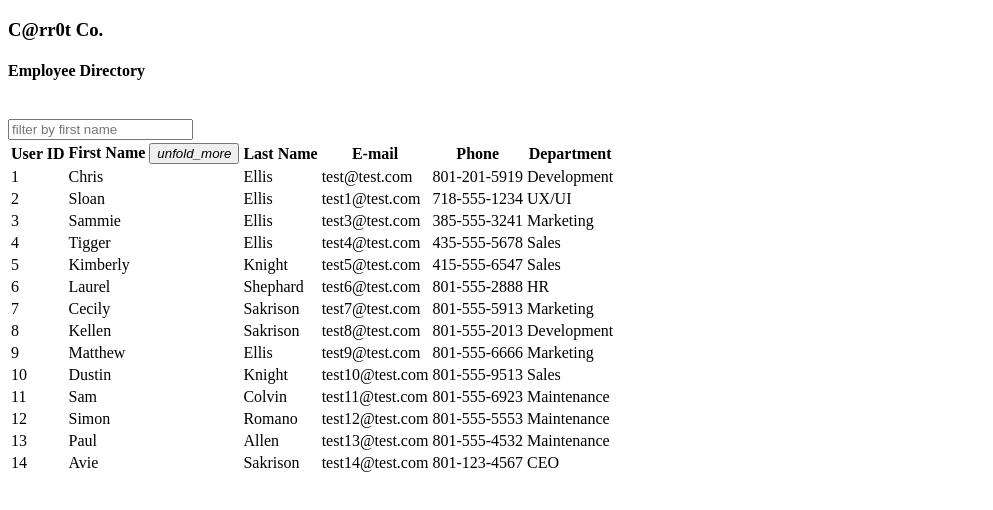
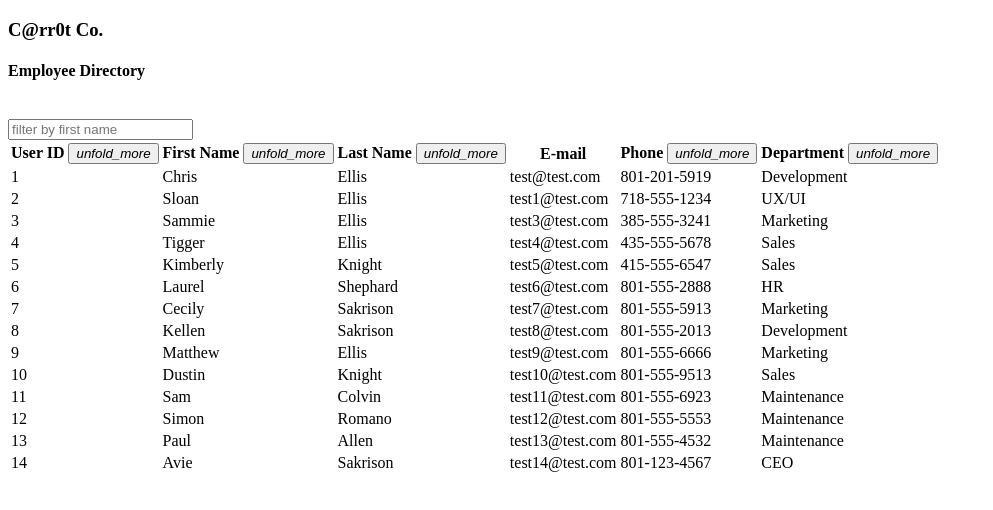
Before and after one commit to Arnette110/Employee-DireActory, a React (Create React App) app: page / in a window 1280 px wide. Shown: the top 510 px of the page, without its empty margins (0-993 px from the left). Built offline with nearby package versions, Linux system fonts and the light colour scheme; the HTML template or start-up script is replaced by a standard one.

Commit message:
added working buttons to colum headers

```diff
--- a/src/components/table.js
+++ b/src/components/table.js
@@ -7,16 +7,58 @@ function EmployeeTable(props) {
       <table>
         <thead>
           <tr>
-            <th>User ID</th>
+            {/* table columns with buttons to sort by ascending of desceding order */}
             <th>
-              First Name <button className="btn grey darken-4" onClick={props.handleSortBtn}><i className="material-icons">unfold_more</i></button>
+              User ID{" "}
+              <button
+                className="btn grey darken-4"
+                onClick={() => props.handleSortBtn("id")}
+              >
+                <i className="material-icons">unfold_more</i>
+              </button>
             </th>
-            <th>Last Name</th>
-            <th>E-mail</th>
-            <th>Phone</th>
-            <th>Department</th>
+            <th>
+              First Name{" "}
+              <button
+                className="btn grey darken-4"
+                onClick={() => props.handleSortBtn("firstName")}
+              >
+                <i className="material-icons">unfold_more</i>
+              </button>
+            </th>
+            <th>
+              Last Name{" "}
+              <button
+                className="btn grey darken-4"
+                onClick={() => props.handleSortBtn("lastName")}
+              >
+                <i className="material-icons">unfold_more</i>
+              </button>
+            </th>
+            <th>
+              E-mail
+            </th>
+            <th>
+              Phone{" "}
+              <button
+                className="btn grey darken-4"
+                onClick={() => props.handleSortBtn("phone")}
+              >
+                <i className="material-icons">unfold_more</i>
+              </button>
+            </th>
+            <th>
+              Department{" "}
+              <button
+                className="btn grey darken-4"
+                onClick={() => props.handleSortBtn("department")}
+              >
+                <i className="material-icons">unfold_more</i>
+              </button>
+            </th>
           </tr>
         </thead>
+        {/* loop through Employees and map to table */}
         {props.Employees.map((e) => (
           <tbody key={e.id}>
             <tr>
```
